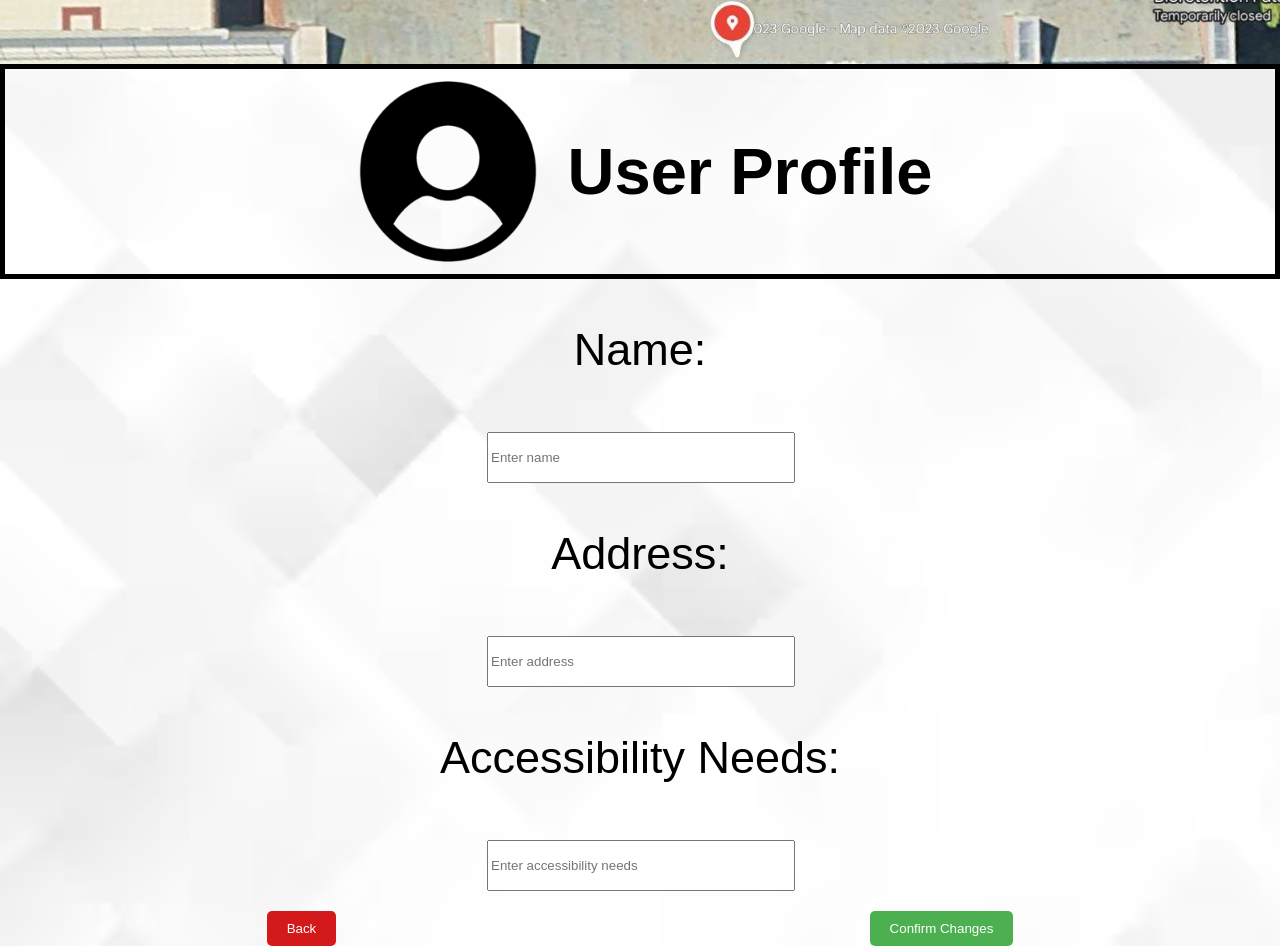
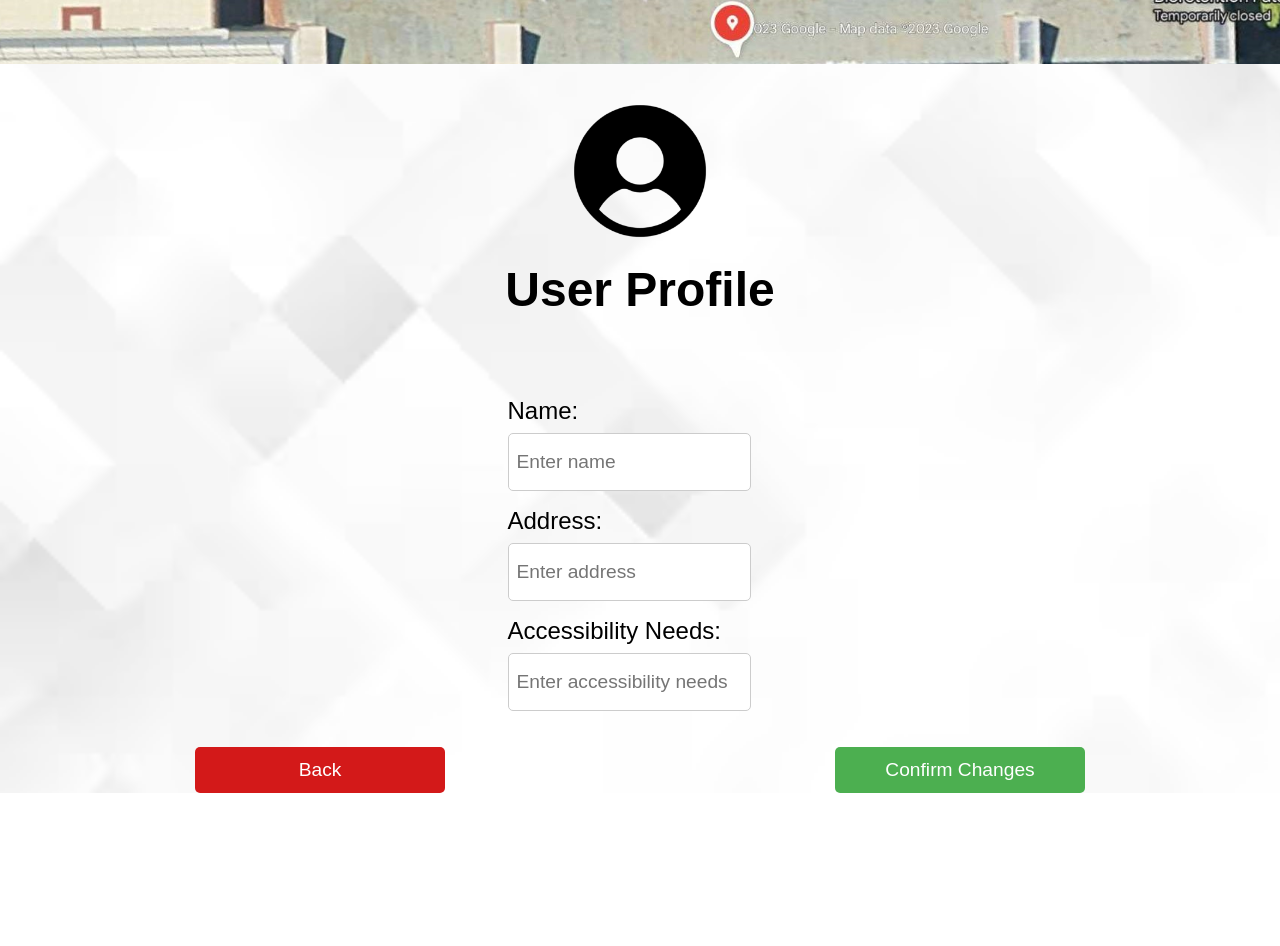
Before and after one commit to hafeefas/HCIParking, a React (Create React App) app: page /user-profiles in a window 1280 px wide. Shown: the part 800-1746 px from the top of the page. After the commit the page ends 1593 px from the top, so only its background shows below. Built offline with nearby package versions, Linux system fonts and the light colour scheme.

Commit message:
Updated styling for user profile page

```diff
--- a/src/UserProfile/UserProfile.css
+++ b/src/UserProfile/UserProfile.css
@@ -1,86 +1,110 @@
+body {
+  background-image: url("UserProfileBackground.png");
+  background-size: cover;
+  background-repeat: no-repeat;
+  font-family: Arial, Helvetica, sans-serif;
+}
+
 .image-container {
   display: flex;
   justify-content: center;
-  border: 5px solid #000;
+  align-items: center;
+  flex-direction: column;
+  margin-top: 2rem;
 }
 
 .image-container img {
-  width: 200px;
+  width: 150px;
   height: auto;
-  margin-right: 20px;
 }
 
 .image-container p {
-  font-size: 65px;
-  color: #000000;
+  font-size: 3rem;
+  color: #000;
   font-weight: bold;
-  font-family: Arial, Helvetica, sans-serif;
+  margin-top: 1rem;
 }
 
 .text-boxes {
-  /* display: flex; */
-
-  font-size: 45px;
-  color: #000000;
-  font-weight: normal;
-  font-family: Arial, Helvetica, sans-serif;
-  text-align: center;
-  flex: 1;
+  display: flex;
+  flex-direction: column;
+  align-items: center;
+  margin-top: 2rem;
 }
 
 .text-box-container {
-  /* display: flex; */
-  align-items: center;
-  font-size: 45px;
-  color: #000000;
-  font-weight: normal;
-  font-family: Arial, Helvetica, sans-serif;
-  text-align: center;
-  flex: 1;
+  margin-bottom: 1rem;
+}
+
+.text-box-container p {
+  font-size: 1.5rem;
+  margin: 0;
 }
 
 .boxes {
-  width: 300px;
-  height: 45px;
-  margin-left:2px;
+  width: 85%;
+  max-width: 500px;
+  height: 40px;
+  margin-top: 0.5rem;
+  padding: 0.5rem;
+  font-size: 1.2rem;
+  border: 1px solid #ccc;
+  border-radius: 5px;
 }
 
 .button-container {
   display: flex;
-  justify-content: space-between;
-  align-items: center;
+  justify-content: center;
+  margin-top: 2rem;
+}
+
+.back-button, .confirm-button {
+  background-color: #4CAF50;
+  color: white;
+  border: none;
+  border-radius: 5px;
+  padding: 0.75rem 1.5rem;
+  margin: 0 1rem;
+  cursor: pointer;
+  width: 250px;
+  height: auto;
+  font-size: 1.2rem;
+}
+
+.edit-button {
+  background-color: #4CAF50;
+  color: white;
+  border: none;
+  border-radius: 5px;
+  padding: 0.75rem 1.5rem;
+  margin: 0 1rem;
+  cursor: pointer;
+  width: 250px;
+  height: auto;
+  font-size: 1.2rem;
 }
 
 .back-button {
-  background-color: #d31919;;
-  color: white;
-  border-radius: 5px;
-  padding: 10px 20px;
-  border: none;
-  cursor: pointer;
-  margin: 0 10px;
-}
-.back-button:hover{
-  background-color: #ff0101;
+  background-color: #d31919;
 }
 
-.edit-button,
-.confirm-button {
-  background-color:  #4CAF50;
-  border-radius: 5px;
-  color: white;
-  padding: 10px 20px;
-  border: none;
-  cursor: pointer;
-  margin: 0 10px;
-}
-.edit-button:hover,
+.back-button:hover,
 .confirm-button:hover {
-  background-color: #39ff35;
+  opacity: 0.8;
 }
 
-body {
-  background-image: url("UserProfileBackground.png");
-  background-size: cover;
-  background-repeat: no-repeat;
+/* Extra styles to ensure the layout doesn't break on smaller screens */
+@media (max-width: 768px) {
+  .text-box-container {
+    flex-direction: column;
+    align-items: center;
+  }
+
+  .text-box-container p {
+    margin-bottom: 0.5rem;
+  }
+
+  .boxes {
+    width: 90%;
+  }
 }
--- a/src/UserProfile/UserProfile.js
+++ b/src/UserProfile/UserProfile.js
@@ -76,7 +76,7 @@ function UserProfile() {
 
       <div className="button-container">
         <button className="back-button" onClick={() => window.location.href = '/'}>Back</button>
-        <button className={isEditing ? "confirm-button" : "edit-button"} onClick={toggleEditMode}>
+        <button className={isEditing ? "edit-button" : "confirm-button"} onClick={toggleEditMode}>
           {isEditing ? "Edit" : "Confirm Changes"}
           </button>
       </div>
```
